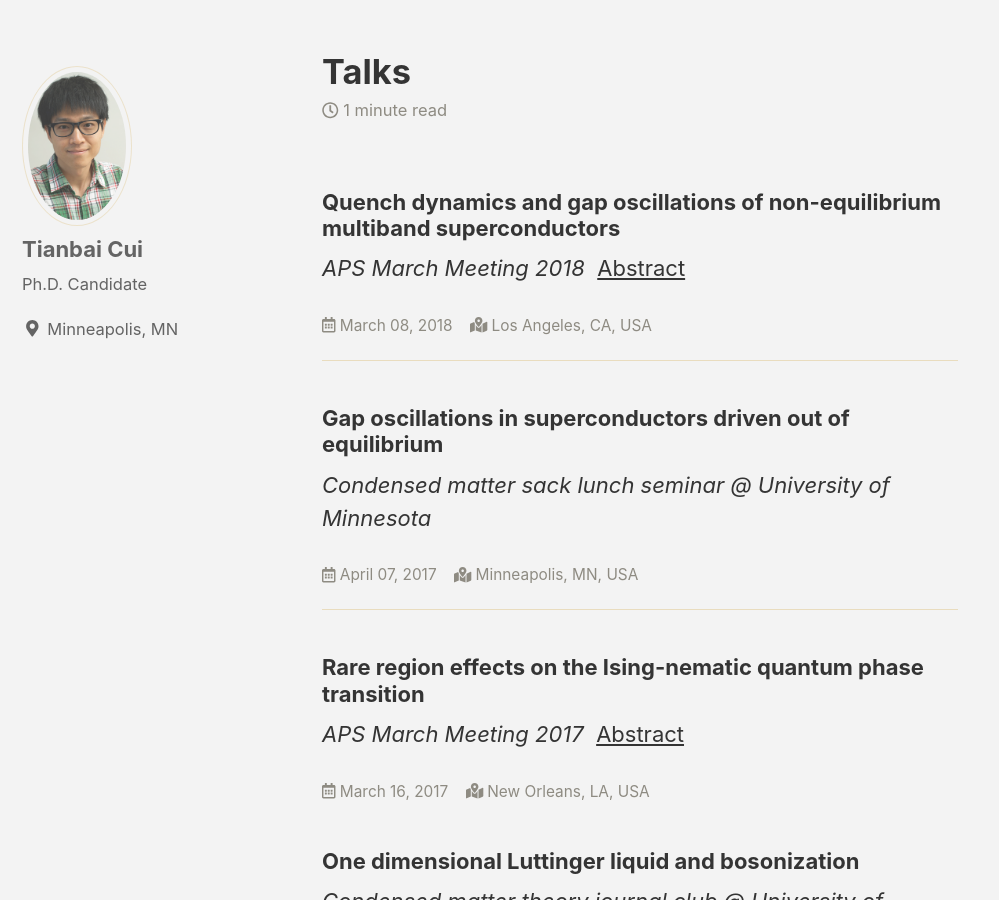
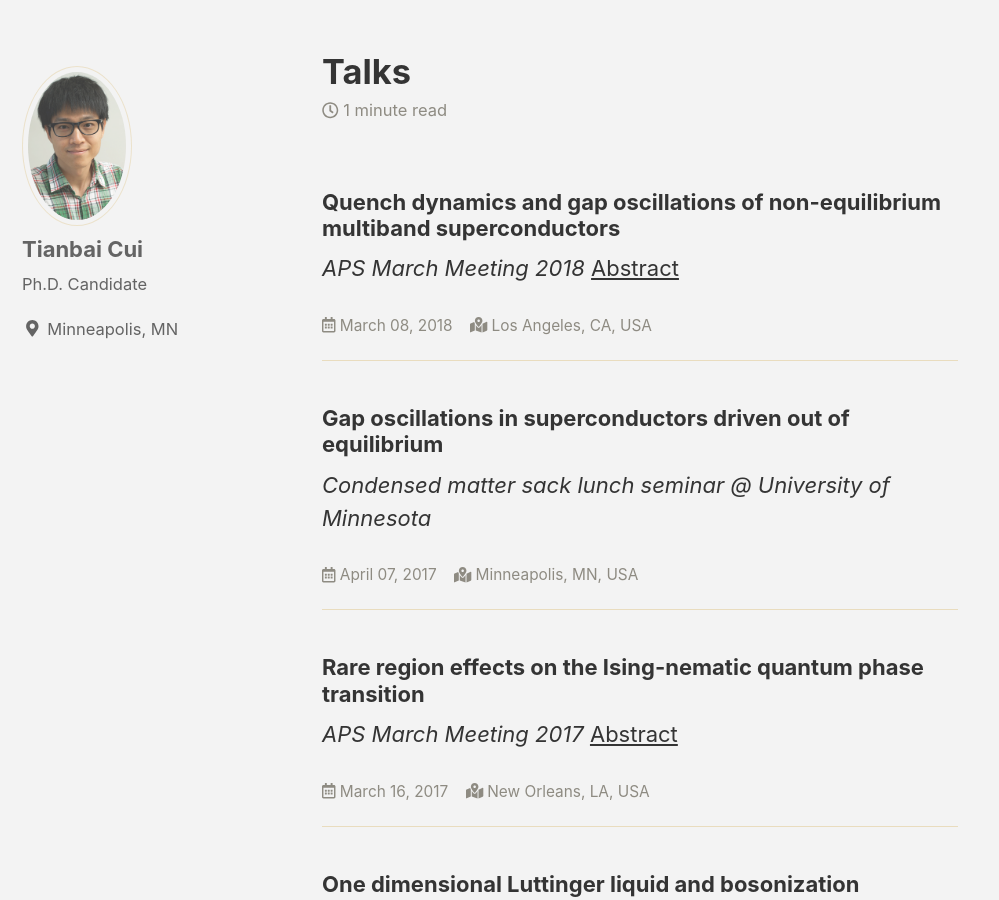
Before and after one commit to TianbaiCui/tianbaicui.github.io, a Jekyll site: the page built from _pages/Talks.md, in a window 1280 px wide and 900 px high, scrolled down 1060 px. Shown: the whole window, without its empty margins (0-999 px from the left). Built offline with Jekyll 4.4.1, drawn with Linux system fonts in a browser that asks for light colours; nearby versions of some CDN libraries; grey boxes are pictures that could not be loaded.

Commit message:
Modify talks

```diff
--- a/_pages/Talks.md
+++ b/_pages/Talks.md
@@ -5,7 +5,8 @@
   image: "/assets/images/Venice_2.jpg"
 ---
 <h3>Quench dynamics and gap oscillations of non-equilibrium multiband superconductors</h3>
-<em>APS March Meeting 2018 </em> &nbsp;<a href="https://meetings.aps.org/Meeting/MAR18/Session/R31.3">Abstract</a>
+<em>APS March Meeting 2018 </em>
+<a href="https://meetings.aps.org/Meeting/MAR18/Session/R31.3">Abstract</a>
 <p class="page__meta" style="font-size:70%;"> <i class="far fa-calendar-alt" aria-hidden="true"></i> {{ "2018-03-08" | date: '%B %d, %Y' }} &nbsp;&nbsp; <i class="fas fa-map-marked-alt"></i> Los Angeles, CA, USA</p>
 <hr>
 ---
@@ -17,38 +18,37 @@
 <hr>
 ---
 <hr />
-
 <h3>Rare region effects on the Ising-nematic quantum phase transition</h3>
-<em>APS March Meeting 2017</em> &nbsp;<a href="http://meetings.aps.org/Meeting/MAR17/Session/R39.2">Abstract</a>
+<em>APS March Meeting 2017</em>
+<a href="http://meetings.aps.org/Meeting/MAR17/Session/R39.2">Abstract</a>
 <p class="page__meta" style="font-size:70%;"> <i class="far fa-calendar-alt" aria-hidden="true"></i> {{ "2017-03-16" | date: '%B %d, %Y' }} &nbsp;&nbsp; <i class="fas fa-map-marked-alt"></i> New Orleans, LA, USA</p>
 <hr>
 ---
-
+<hr />
 <h3>One dimensional Luttinger liquid and bosonization</h3>
 <em>Condensed matter theory journal club @ University of Minnesota</em> <a href="http://www.physics.umn.edu/events/calendar/spa.all/2016/fall/calendar.html?item=44941">Abstract</a>
 <p class="page__meta" style="font-size:70%;"> <i class="far fa-calendar-alt" aria-hidden="true"></i> {{ "2016-11-30" | date: '%B %d, %Y' }} &nbsp;&nbsp; <i class="fas fa-map-marked-alt"></i> Minneapolis, MN, USA</p>
 <hr>
 ---
-
+<hr />
 <h3>Rare region effects on the Ising-nematic quantum phase transition</h3>
 <em>Condensed matter sack lunch seminar @ University of Minnesota</em>
 <p class="page__meta" style="font-size:70%;"> <i class="far fa-calendar-alt" aria-hidden="true"></i> {{ "2016-04-15" | date: '%B %d, %Y' }} &nbsp;&nbsp; <i class="fas fa-map-marked-alt"></i> Minneapolis, MN, USA</p>
 <hr>
 ---
-
+<hr />
 <h3>How generic scale invariance influences quantum and classical phase transitions</h3>
 <em>Condensed matter theory journal club @ University of Minnesota</em><a href="http://www.physics.umn.edu/events/calendar/spa.all/2016/spring/calendar.html?item=40371">Abstract</a>
 <p class="page__meta" style="font-size:70%;"> <i class="far fa-calendar-alt" aria-hidden="true"></i> {{ "2016-02-23" | date: '%B %d, %Y' }} &nbsp;&nbsp; <i class="fas fa-map-marked-alt"></i> Minneapolis, MN, USA</p>
 <hr>
 ---
-
+<hr />
 <h3>Majorana modes in solid-state systems</h3>
 <em>Condensed matter theory journal club @ University of Minnesota</em> <a href="http://www.physics.umn.edu/events/calendar/spa.all/2015/spring/calendar.html?item=34381">Abstract</a>
 <p class="page__meta" style="font-size:70%;"> <i class="far fa-calendar-alt" aria-hidden="true"></i> {{ "2015-04-07" | date: '%B %d, %Y' }} &nbsp;&nbsp; <i class="fas fa-map-marked-alt"></i> Minneapolis, MN, USA</p>
 <hr>
 ---
-
+<hr />
 <h3>Griffiths effects at classical and quantum phase transitions</h3>
 <em>Condensed matter theory journal club @ University of Minnesota</em> <a href="http://www.physics.umn.edu/events/calendar/spa.all/2014/fall/calendar.html?item=32121">Abstract</a>
 <p class="page__meta" style="font-size:70%;"> <i class="far fa-calendar-alt" aria-hidden="true"></i> {{ "2014-12-08" | date: '%B %d, %Y' }} &nbsp;&nbsp; <i class="fas fa-map-marked-alt"></i> Minneapolis, MN, USA</p>
-<hr>
```
